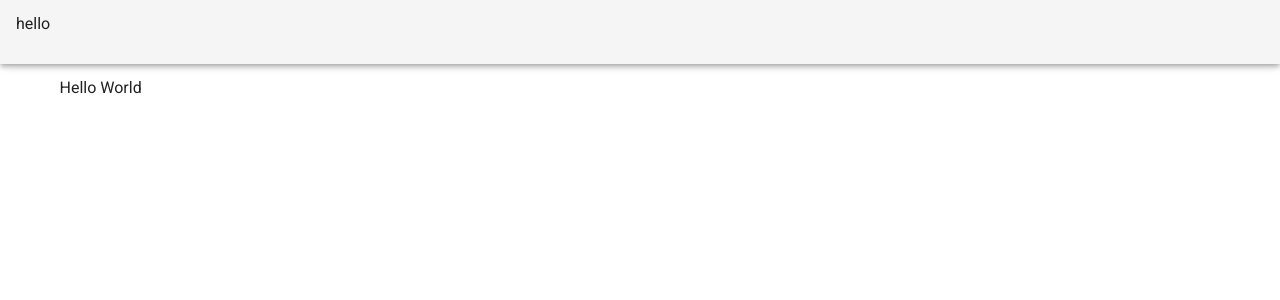
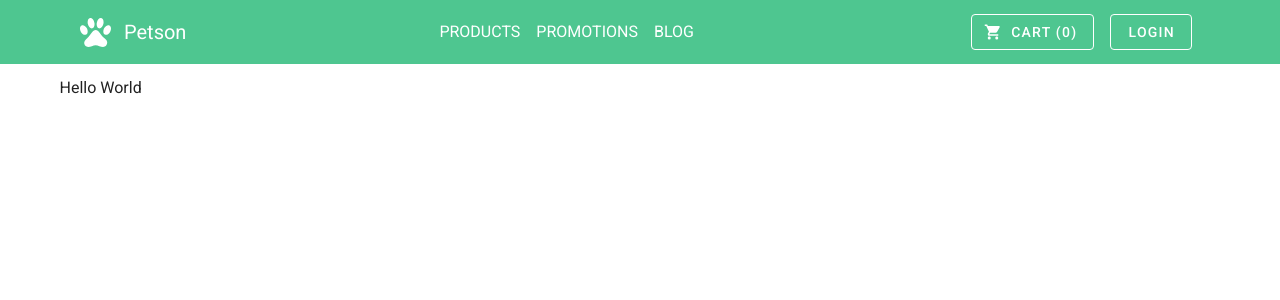
Before and after one commit to Phumbie/buckhill-assessment, a Vue app: page / in a window 1280 px wide. Shown: the top 300 px of the page. Built offline with nearby package versions, Linux system fonts and the light colour scheme.

Commit message:
completed the navbar in layouts

```diff
--- a/package.json
+++ b/package.json
@@ -9,6 +9,7 @@
     "test:e2e": "vue-cli-service test:e2e"
   },
   "dependencies": {
+    "@mdi/js": "^6.5.95",
     "core-js": "^3.6.5",
     "vue": "^2.6.11",
     "vue-router": "^3.2.0",
--- a/src/App.vue
+++ b/src/App.vue
@@ -1,8 +1,6 @@
 <template>
   <v-app>
-    <v-app-bar app>
-      <p>hello</p>
-    </v-app-bar>
+    <Navbar />
     <v-main>
       <v-container> Hello World </v-container>
     </v-main>
@@ -10,11 +8,21 @@
 </template>
 
 <script>
+  import Navbar from "@/layouts/Navbar";
   export default {
     name: "App",
-
+    components: {
+      Navbar,
+    },
     data: () => ({
       //
     }),
   };
 </script>
+<style scoped>
+  * {
+    padding: 0;
+    margin: 0;
+    box-sizing: border-box;
+  }
+</style>
--- /dev/null
+++ b/src/layouts/Navbar.vue
@@ -0,0 +1,83 @@
+<template>
+  <v-app-bar
+    app
+    class="navbar"
+    color="#4EC690"
+    elevation="0"
+    clipped-left
+    width="100%"
+    fixed
+  >
+    <div class="navbar-container">
+      <div class="logo">
+        <svg
+          xmlns="http://www.w3.org/2000/svg"
+          width="31"
+          height="29"
+          fill="none"
+        >
+          <path
+            d="M21.1344.02422c-1.8215-.27366-3.7511 1.80291-4.3068 4.66825-.5558 2.84925.4476 5.39263 2.2692 5.68243 1.8061.2897 3.7511-1.78685 4.3223-4.65219.5712-2.84925-.4631-5.39264-2.2847-5.6985Zm-11.0373 0C8.26013.33007 7.2413 2.87346 7.78159 5.7227c.5866 2.86534 2.51621 4.94189 4.33771 4.65219 1.837-.2898 2.8404-2.83318 2.2692-5.68243-.5557-2.86534-2.4853-4.94191-4.2914-4.66825Zm19.296 7.40482c-1.7598-.78878-4.1525.6439-5.4028 3.13896-1.1732 2.5434-.7719 5.2156.9725 6.0044 1.7443.7888 4.1216-.6278 5.3411-3.1551s.7873-5.21558-.9108-5.98826Zm-27.78625 0C-.0912 8.20172-.52343 10.89.69608 13.4173c1.21951 2.5273 3.59678 3.9439 5.34115 3.1551 1.74436-.7888 2.14571-3.461.97251-6.0044-1.25038-2.49506-3.64309-3.92774-5.40289-3.13896ZM4.1848 24.7821c-.06174 1.5131 1.04971 3.1873 2.37727 3.8151 2.7632 1.32 6.03583-1.4166 9.10773-1.4166 3.0719 0 6.3754 2.8492 9.0923 1.4166 1.5437-.7888 2.6088-2.8815 2.4081-4.62-.2778-2.3985-3.041-3.6863-4.6773-5.4409-2.1766-2.2698-3.7203-6.5356-6.8231-6.5356-3.0874 0-4.7237 4.2014-6.80763 6.5356-1.71349 1.9639-4.56931 3.6219-4.67737 6.2458Z"
+            fill="#fff"
+          />
+        </svg>
+        <p>Petson</p>
+      </div>
+      <div class="nav-options">
+        <p>PRODUCTS</p>
+        <p>PROMOTIONS</p>
+        <p>BLOG</p>
+      </div>
+      <div>
+        <v-btn class="ma-2 mr-2" color="white" outlined>
+          <v-icon dark left> {{ icons.mdiCart }} </v-icon>
+          Cart (0)
+        </v-btn>
+        <v-btn class="ma-2" color="white" outlined> LOGIN </v-btn>
+      </div>
+    </div>
+  </v-app-bar>
+</template>
+<script>
+  import { mdiCart } from "@mdi/js";
+  export default {
+    data: () => ({
+      icons: {
+        mdiCart,
+      },
+    }),
+  };
+</script>
+<style lang="scss" scoped>
+  .navbar-container {
+    display: flex;
+    align-items: center;
+    justify-content: space-between;
+    width: 100%;
+    max-width: 70rem;
+    margin: auto;
+
+    .logo {
+      display: flex;
+      align-items: center;
+    }
+    .logo p {
+      margin: auto;
+      color: white;
+      margin-left: 13px;
+      font-size: 20px;
+    }
+    .nav-options {
+      display: flex;
+      align-items: center;
+    }
+
+    .nav-options p {
+      color: white;
+      margin-right: 1rem;
+      margin-bottom: 0;
+      font-weight: semibold;
+      cursor: pointer;
+    }
+  }
+</style>
--- /dev/null
+++ b/src/main.css
@@ -0,0 +1,5 @@
+* {
+  padding: 0;
+  margin: 0;
+  box-sizing: border-box !important;
+}
--- a/src/main.js
+++ b/src/main.js
@@ -1,14 +1,15 @@
-import Vue from 'vue'
-import App from './App.vue'
-import router from './router'
-import store from './store'
-import vuetify from './plugins/vuetify'
+import Vue from "vue";
+import App from "./App.vue";
+import router from "./router";
+import store from "./store";
+import "./main.css";
+import vuetify from "./plugins/vuetify";
 
-Vue.config.productionTip = false
+Vue.config.productionTip = false;
 
 new Vue({
   router,
   store,
   vuetify,
-  render: h => h(App)
-}).$mount('#app')
+  render: (h) => h(App),
+}).$mount("#app");
--- a/src/plugins/vuetify.js
+++ b/src/plugins/vuetify.js
@@ -1,7 +1,14 @@
-import Vue from 'vue';
-import Vuetify from 'vuetify/lib/framework';
+import Vue from "vue";
+import Vuetify from "vuetify/lib/framework";
 
 Vue.use(Vuetify);
 
 export default new Vuetify({
+  theme: {
+    themes: {
+      light: {
+        primary: "#4ec690",
+      },
+    },
+  },
 });
```
Also changed, not shown: 1 other file (tests, documents, lock files or other folders).
